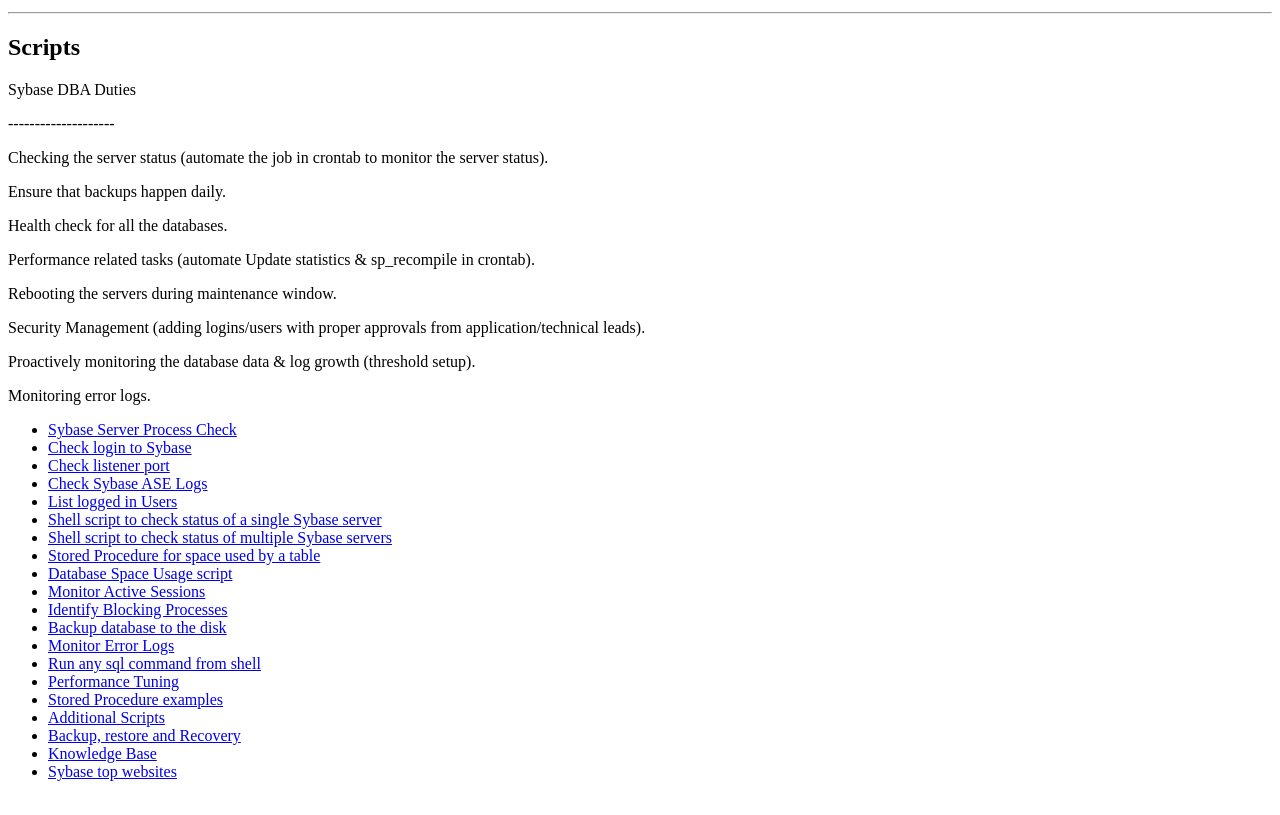
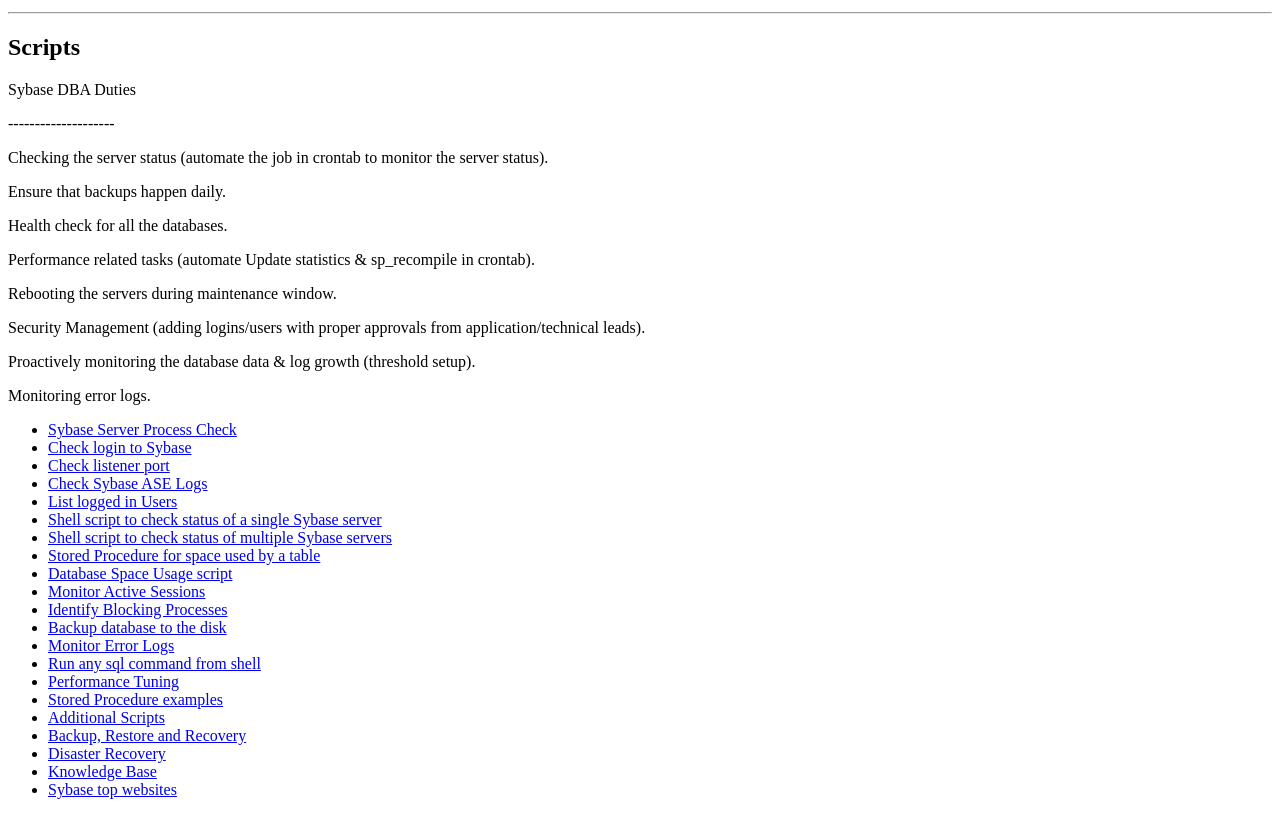
Before and after one commit to anjalibh100/DB_Repo, a plain HTML site: page home2.html in a window 1280 px wide. Shown: the part 113-928 px from the top of the page. Drawn offline with Linux system fonts and the light colour scheme.

Commit message:
Update home2.html

```diff
--- a/home2.html
+++ b/home2.html
@@ -41,7 +41,8 @@
       <li><a href="https://anjalibh100.github.io/DB_Repo/Perf_tuning.txt" target="_blank" >Performance Tuning</a></li>
       <li><a href="https://anjalibh100.github.io/DB_Repo/sp_commands.txt" target="_blank" >Stored Procedure examples</a></li>
       <li><a href="https://anjalibh100.github.io/DB_Repo/scripts_more.txt" target="_blank" >Additional Scripts</a></li>
-      <li><a href="https://anjalibh100.github.io/DB_Repo/Sybase_backup_restore_scenarios.docx" target="_blank" >Backup, restore and Recovery</a></li>
+      <li><a href="https://anjalibh100.github.io/DB_Repo/Sybase_backup_restore_scenarios.docx" target="_blank" >Backup, Restore and Recovery</a></li>
+      <li><a href="https://anjalibh100.github.io/DB_Repo/Disaster_Recovery.docx" target="_blank" >Disaster Recovery</a></li>
       <li><a href="https://anjalibh100.github.io/DB_Repo/intq.txt" target="_blank" >Knowledge Base</a></li>
       <li><a href="https://anjalibh100.github.io/DB_Repo/Sybase_Learning.txt" target="_blank" >Sybase top websites</a></li>
 
```
